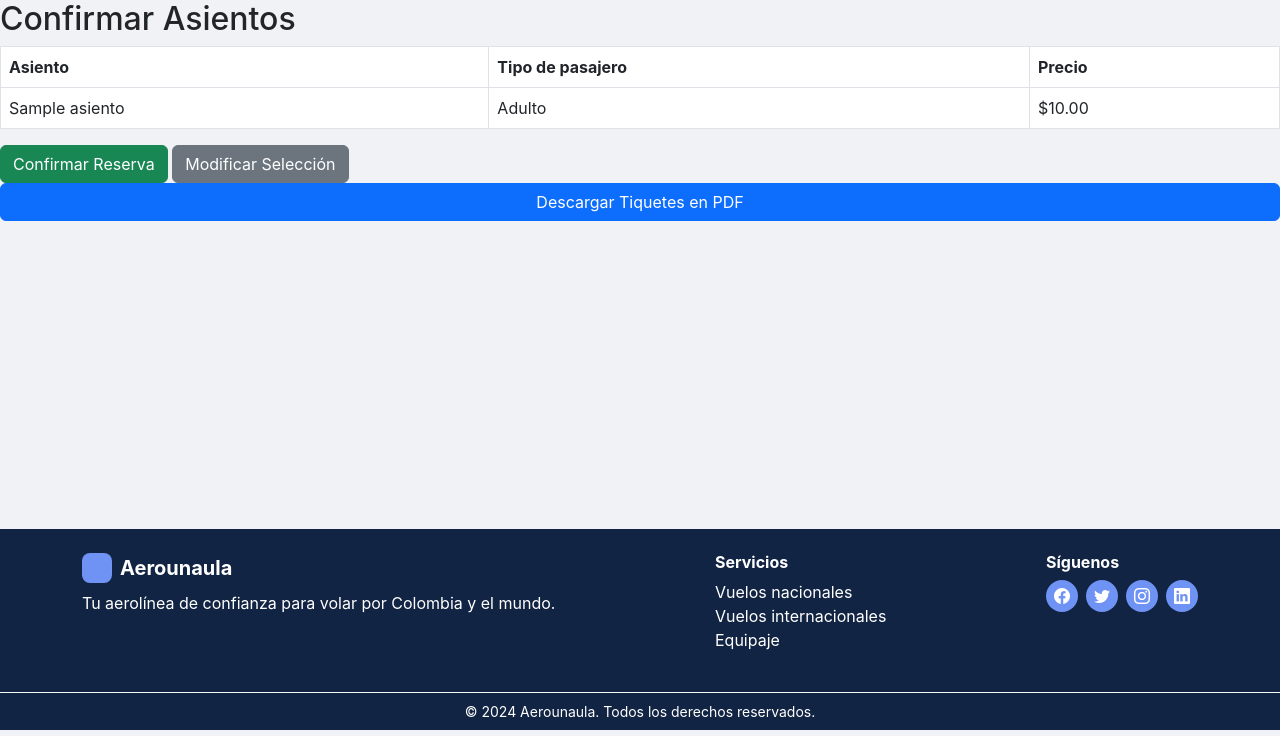
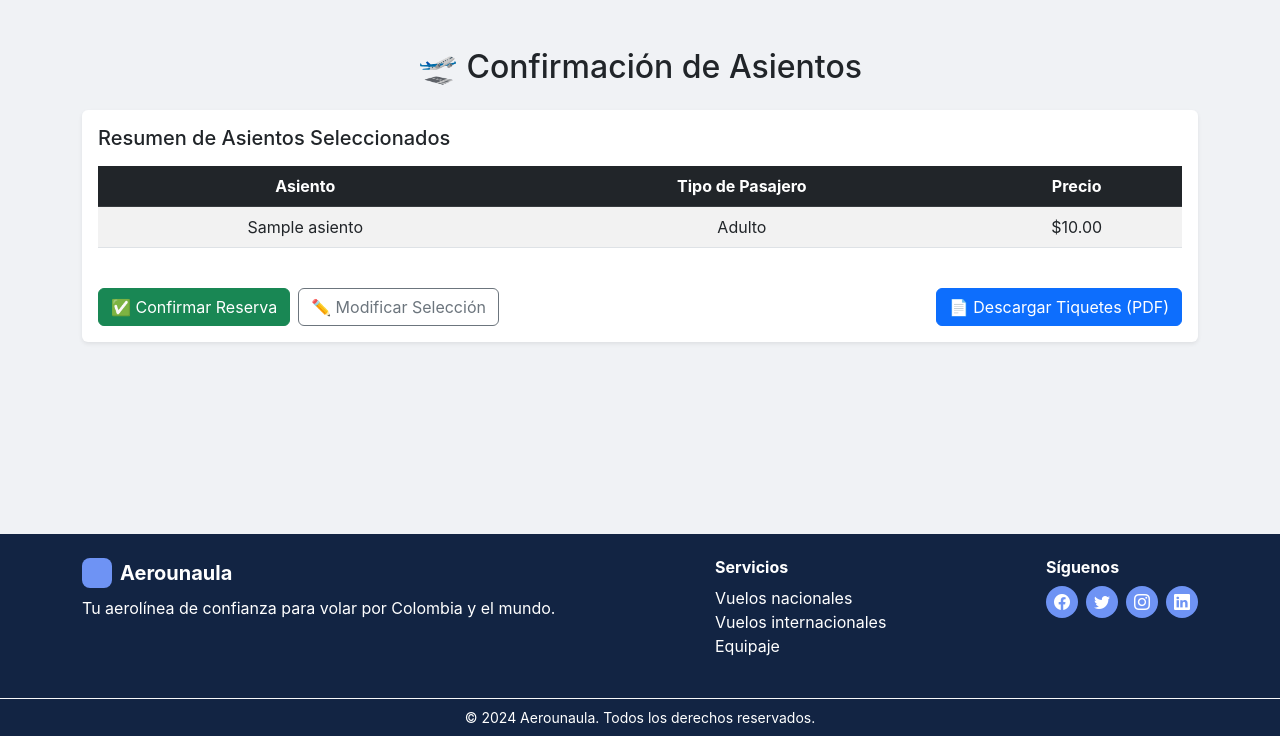
Before and after one commit to Ignacio-Isturiz/Aerounaula, a Django app: template flights/templates/confirmar_asientos.html in a window 1280 px wide. Shown: the part 70-806 px from the top of the page. Run offline with Django 5.2, Linux system fonts and the light colour scheme; tables that the repository leaves empty hold one stand-in row (values such as "Sample post"); the template is opened without the code that fills it: values that come from a table or form of the project are taken from there, most other values are stand-ins (such as "Sample title", 1, 10 or a date in 2020).

Commit message:
fix:modifications in the front

```diff
--- a/flights/templates/confirmar_asientos.html
+++ b/flights/templates/confirmar_asientos.html
@@ -1,35 +1,56 @@
 {% extends "usuarios/base.html" %}
+
 {% block content %}
-<h2>Confirmar Asientos</h2>
+<div class="container mt-5">
+    <h2 class="mb-4 text-center">🛫 Confirmación de Asientos</h2>
 
-<table class="table table-bordered">
-    <thead>
+    <div class="card shadow-sm border-0">
+        <div class="card-body">
+            <h5 class="card-title mb-3">Resumen de Asientos Seleccionados</h5>
+            <div class="table-responsive">
+                <table class="table table-striped table-hover align-middle">
+                    <thead class="table-dark text-center">
                         <tr>
                             <th>Asiento</th>
-            <th>Tipo de pasajero</th>
+                            <th>Tipo de Pasajero</th>
                             <th>Precio</th>
                         </tr>
                     </thead>
-    <tbody>
+                    <tbody class="text-center">
                         {% for item in resumen_asientos %}
                         <tr>
                             <td>{{ item.asiento }}</td>
                             <td>
-                {% if item.tipo_pasajero == 'nino' %}Niño
-                {% elif item.tipo_pasajero == 'persona_mayor' %}Persona Mayor
-                {% else %}Adulto{% endif %}
+                                {% if item.tipo_pasajero == 'nino' %}
+                                    Niño
+                                {% elif item.tipo_pasajero == 'persona_mayor' %}
+                                    Persona Mayor
+                                {% else %}
+                                    Adulto
+                                {% endif %}
                             </td>
                             <td>${{ item.precio|floatformat:2 }}</td>
                         </tr>
                         {% endfor %}
                     </tbody>
                 </table>
+            </div>
 
-<form method="post">
+            <form method="post" class="mt-4 d-flex flex-column flex-md-row justify-content-between align-items-center gap-2">
                 {% csrf_token %}
-    <button type="submit" class="btn btn-success">Confirmar Reserva</button>
-    <a href="{% url 'asignar_asientos' vuelo.codigo %}" class="btn btn-secondary">Modificar Selección</a>
+                <div class="d-flex flex-column flex-md-row gap-2">
+                    <button type="submit" class="btn btn-success">
+                        ✅ Confirmar Reserva
+                    </button>
+                    <a href="{% url 'asignar_asientos' vuelo.codigo %}" class="btn btn-outline-secondary">
+                        ✏️ Modificar Selección
+                    </a>
+                </div>
+                <a href="{% url 'descargar_tiquetes' %}" class="btn btn-primary">
+                    📄 Descargar Tiquetes (PDF)
+                </a>
             </form>
-<a href="{% url 'descargar_tiquetes' %}" class="btn btn-primary">Descargar Tiquetes en PDF</a>
-
+        </div>
+    </div>
+</div>
 {% endblock %}
--- a/paneladmin/templates/paneladmin/my_profile.html
+++ b/paneladmin/templates/paneladmin/my_profile.html
@@ -15,7 +15,7 @@
         <div class="card-body">
           <div class="d-flex align-items-start align-items-sm-center gap-4">
             <img
-              src="{% static 'sneat/assets/img/avatars/1.png' %}"
+              src="{% static 'sneat/assets/img/avatars/1.jpg' %}"
               alt="user-avatar"
               class="d-block rounded"
               height="100"
--- a/paneladmin/templates/paneladmin/panel.html
+++ b/paneladmin/templates/paneladmin/panel.html
@@ -162,7 +162,7 @@
                         <div class="d-flex">
                           <div class="flex-shrink-0 me-3">
                             <div class="avatar avatar-online">
-                              <img src="{% static 'sneat/assets/img/avatars/1.png' %}" alt class="w-px-40 h-auto rounded-circle" />
+                              <img src="{% static 'sneat/assets/img/avatars/1.jpg' %}" alt class="w-px-40 h-auto rounded-circle" />
                             </div>
                           </div>
                           <div class="flex-grow-1">
```
Also changed, not shown: flights/views.py (+67 -16 lines). Lines whose indentation alone changed are shown as unchanged.
